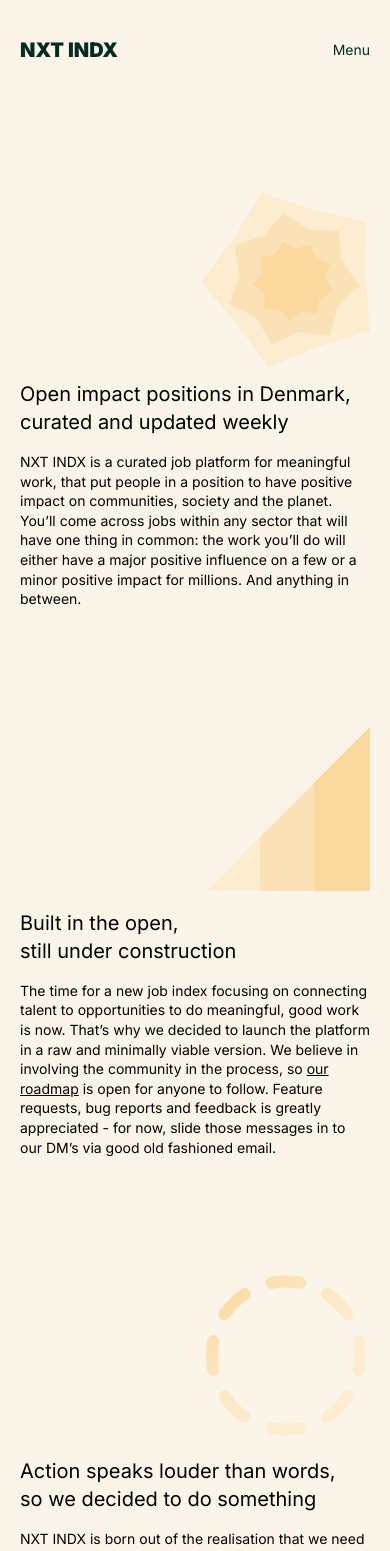
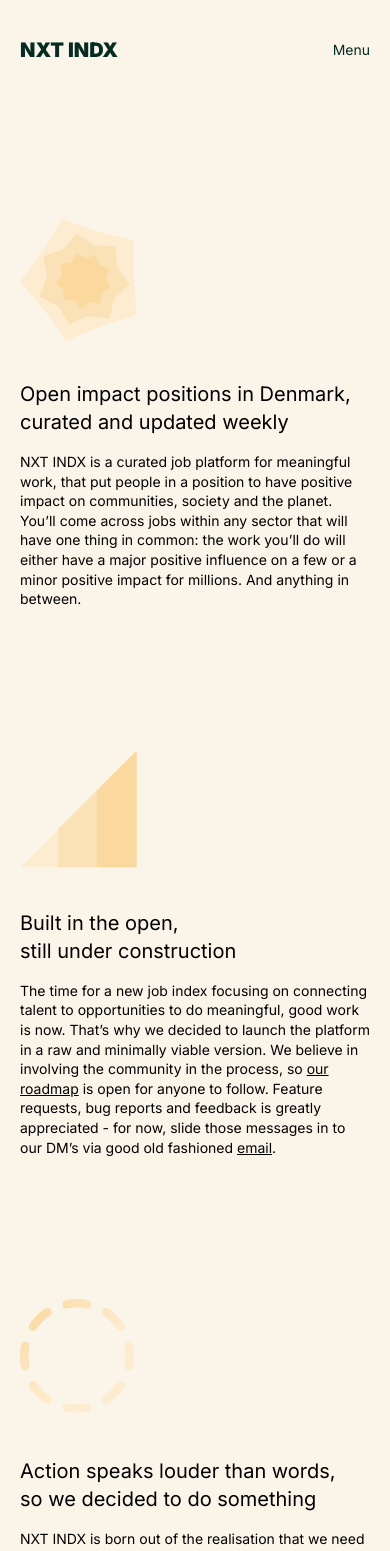
Before and after one commit to mortenbjoern/NXT-INDX, a Next.js app: page /about in a window 390 px wide. Shown: the top 1551 px of the page. Built offline with nearby package versions, Linux system fonts and the light colour scheme; no server answers.

Commit message:
fix to illustration layout mobile

```diff
--- a/components/carbon.js
+++ b/components/carbon.js
@@ -5,7 +5,7 @@
 
 export default function Carbon() {
   const router = useRouter();
-  const path = encodeURIComponent(`nxtindx.com${router.asPath}`);
+  const path = encodeURIComponent(`https://www.nxtindx.com${router.asPath}`);
   const { data, error } = useSWR(
     `https://api.websitecarbon.com/b?url=${path}`,
     fetcher
--- a/pages/about/index.js
+++ b/pages/about/index.js
@@ -16,7 +16,7 @@
         </Head>
         <Header toggle={toggle} />
         <Spacer height={'h-15'} />
-        <section className="flex w-full flex-col-reverse md:flex-row justify-center items-center h-auto">
+        <section className="flex w-full flex-col-reverse md:flex-row md:justify-center items-start md:items-center h-auto">
           <div className="w-full md:w-3/5">
             <Headline>
               Open impact positions in Denmark,<br></br> curated and updated
@@ -32,12 +32,12 @@
               impact for millions. And anything in between.
             </Paragraph>
           </div>
-          <div className="w-full md:w-2/5 h-25 flex justify-end items-center">
+          <div className="w-1/3 md:w-2/5 h-25 flex justify-start md:justify-end items-center">
             <Star height="176" width="169" />
           </div>
         </section>
         <Spacer height={'h-12.5'} />
-        <section className="flex w-full flex-col-reverse md:flex-row justify-center items-center h-auto">
+        <section className="flex w-full flex-col-reverse md:flex-row md:justify-center items-start md:items-center h-auto">
           <div className="w-full md:w-3/5">
             <Headline>
               Built in the open,<br></br> still under construction
@@ -57,15 +57,18 @@
               is open for anyone to follow. Feature requests, bug reports and
               feedback is greatly appreciated - for now, slide those messages in
               to our DM’s via good old fashioned{' '}
-              <a href="mailto:morten@nxtindx.com">email</a>.
+              <a className="underline" href="mailto:morten@nxtindx.com">
+                email
+              </a>
+              .
             </Paragraph>
           </div>
-          <div className="w-full md:w-2/5 h-25 flex justify-end items-center">
+          <div className="w-1/3 md:w-2/5 h-25 flex justify-start md:justify-end items-center">
             <Scale height="164" width="164" />
           </div>
         </section>
         <Spacer height={'h-12.5'} />
-        <section className="flex w-full flex-col-reverse md:flex-row justify-center items-center h-auto">
+        <section className="flex w-full flex-col-reverse md:flex-row md:justify-center items-start md:items-center h-auto">
           <div className="w-full md:w-3/5">
             <Headline>
               Action speaks louder than words,<br></br> so we decided to do
@@ -81,7 +84,7 @@
               principles and inclusive design decisions.
             </Paragraph>
           </div>
-          <div className="w-full md:w-2/5 h-25 flex justify-end items-center">
+          <div className="w-1/3 md:w-2/5 h-25 flex justify-start md:justify-end items-center">
             <Circular height="164" width="164" />
           </div>
         </section>
```
